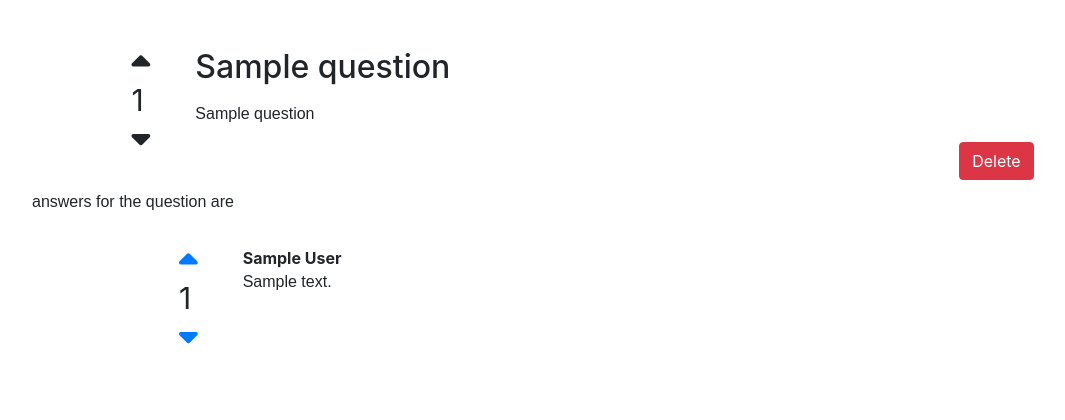
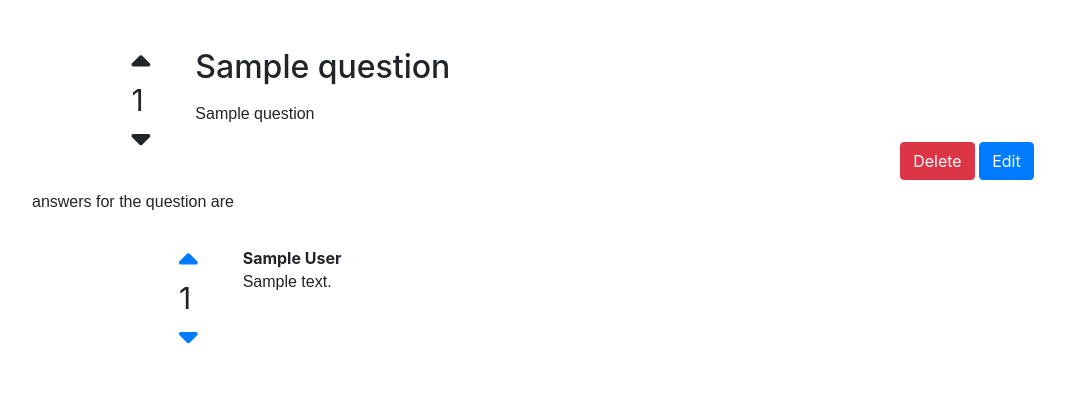
Before and after one commit to ravinduf/Forum, a Django app: page /question/1 in a window 1280 px wide. Shown: the part 104-524 px from the top of the page, without its empty margins (33-1098 px from the left). Run offline with Django 3.2, Linux system fonts and the light colour scheme; a user stored in the database is signed in; tables that the repository leaves empty hold one stand-in row (values such as "Sample post"); some libraries are stand-ins or nearby versions; some web fonts are replaced.

Commit message:
fixed errors and updated

```diff
--- a/forum/static/css/forum.css
+++ b/forum/static/css/forum.css
@@ -13,13 +13,10 @@ h1{
 
 h1 > a:link{
     color: white;
-
 }
 
 h1 > a:visited{
     color: white;
-
-
 }
 
 
@@ -91,7 +88,7 @@ p{
 
 }
 
-.question_delete_btn{
+.question_btns{
     position: absolute;
     right: 0px;
 }
--- a/forum/templates/forum/base.html
+++ b/forum/templates/forum/base.html
@@ -9,8 +9,8 @@
     <script src="https://maxcdn.bootstrapcdn.com/bootstrap/4.4.1/js/bootstrap.min.js"></script>
     <script src="https://kit.fontawesome.com/4e42425d34.js" crossorigin="anonymous"></script>
     <link rel="stylesheet" href="{% static 'css/forum.css' %}">
+</head>
 
-</head>
 <Body>
     <div class="container-fluid pt-5 pb-3 bg-dark text-white" id="header">
     <h1 class="head_base"><a href="{% url 'home_page' %}">My Forum</a></h1>
--- a/forum/templates/forum/editQuestion.html
+++ b/forum/templates/forum/editQuestion.html
@@ -1,5 +1,5 @@
 {% extends 'forum/base.html' %}
-{% load crispy_form_tags %}
+{% load crispy_forms_tags %}
 
 {% block content %}
 <div class='container'>
--- a/forum/templates/forum/question_page.html
+++ b/forum/templates/forum/question_page.html
@@ -37,8 +37,9 @@
             <h2 class="question_title">{{question}}</h2>
             <p class="question">{{question.question|linebreaks}}</p>
             {% if user.is_authenticated and question.author == request.user %}
-                <span class="question_delete_btn">
-                    <a href="{% url 'questionDelete' pk=question.pk %}"><button class='btn btn-Danger'>Delete</button></a></span>
+                <span class="question_btns"><a href="{% url 'questionDelete' pk=question.pk %}"><button class='btn btn-Danger'>Delete</button></a>
+                                                    <a href="{% url 'editQuestion' pk=question.pk %}"><button class='btn btn-primary'>Edit</button></a>
+                </span>
             {% endif %}
 
         </div>
```
